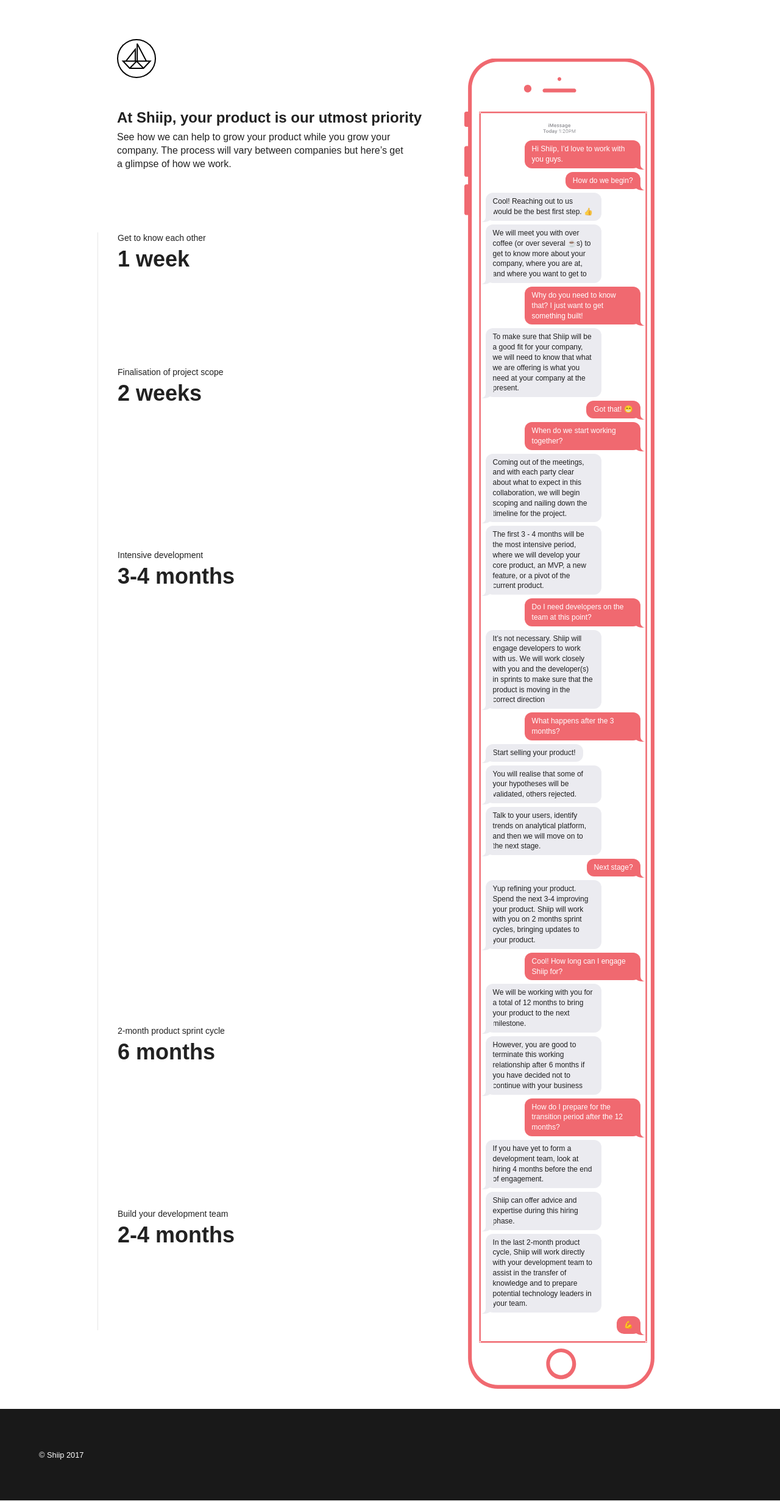
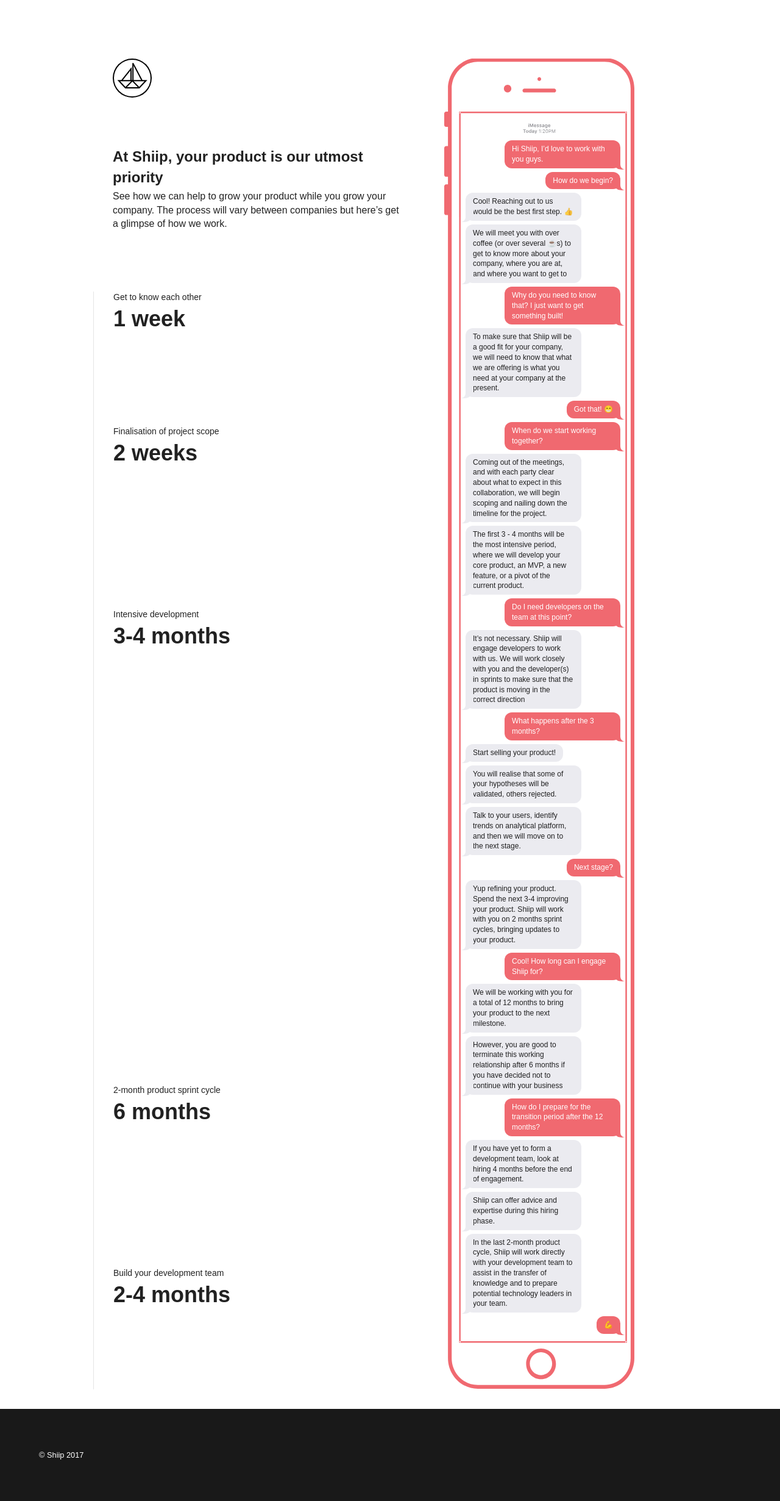
Before and after one commit to shiipio/shiip.io, a Jekyll site: the page built from product.md, in a window 1280 px wide. Shown: the whole page at 61% size. Built offline with Jekyll 4.4.1, drawn with Linux system fonts in a browser that asks for light colours; nearby versions of some CDN libraries.

Commit message:
Implement product page mobile styling

```diff
--- a/_layouts/product.html
+++ b/_layouts/product.html
@@ -1,14 +1,14 @@
 <!doctype html>
 <html class="no-js" lang="">
   {% include head.html %}
-  <body class="pa3 pa5-ns">
-    <img src="images/shiip--outline.svg" class="ml6">
-    <div class="cf mv4 mh6">
-      <div class="w-60-ns fl-ns">
+  <body class="pa3 pa4-m pa5-l">
+    <div class="cf mv4 center product relative">
+      <img src="images/shiip--outline.svg" class="absolute logo">
+      <div class="fl-l mt6 mr5-l product__content measure center">
         <h1 class="f3 mb1">At Shiip, your product is our utmost priority</h1>
         <p class="mt0 measure">See how we can help to grow your product while you grow your company. The process will vary between companies but here’s get a glimpse of how we work.</p>
 
-        <div class="bl b--black-10 pl4 nl4 timeline">
+        <div class="bl b--black-10 pl4 nl4 timeline dn db-l">
           <div>
             <p>Get to know each other</p>
             <p>1 week</p>
@@ -31,8 +31,7 @@
           </div>
         </div>
       </div>
-      <div class="w-40-ns fl-ns">
-        <div class="phone ml4 nt5-ns">
+      <div class="phone center fl-l mt4 mt0-l">
         <ul class="list ma0 pa0">
           <li class="bubble--client">Hi Shiip, I’d love to work with you guys.</li>
           <li class="bubble--client">How do we begin?</li>
@@ -63,7 +62,6 @@
         </ul>
       </div>
     </div>
-    </div>
     {% include footer.html %}
   </body>
 </html>
--- a/_sass/_main.scss
+++ b/_sass/_main.scss
@@ -64,6 +64,16 @@
 
 .faq__question, .faq__answer {
   width: 90%;
+}
+
+.product {
+  max-width: 910px;
+}
+
+@media screen and (min-width: 60em) {
+  .product__content {
+    width: calc(100% - 312px - 4rem);
+  }
 }
 
 .phone {
```
Lines whose indentation alone changed are shown as unchanged.
